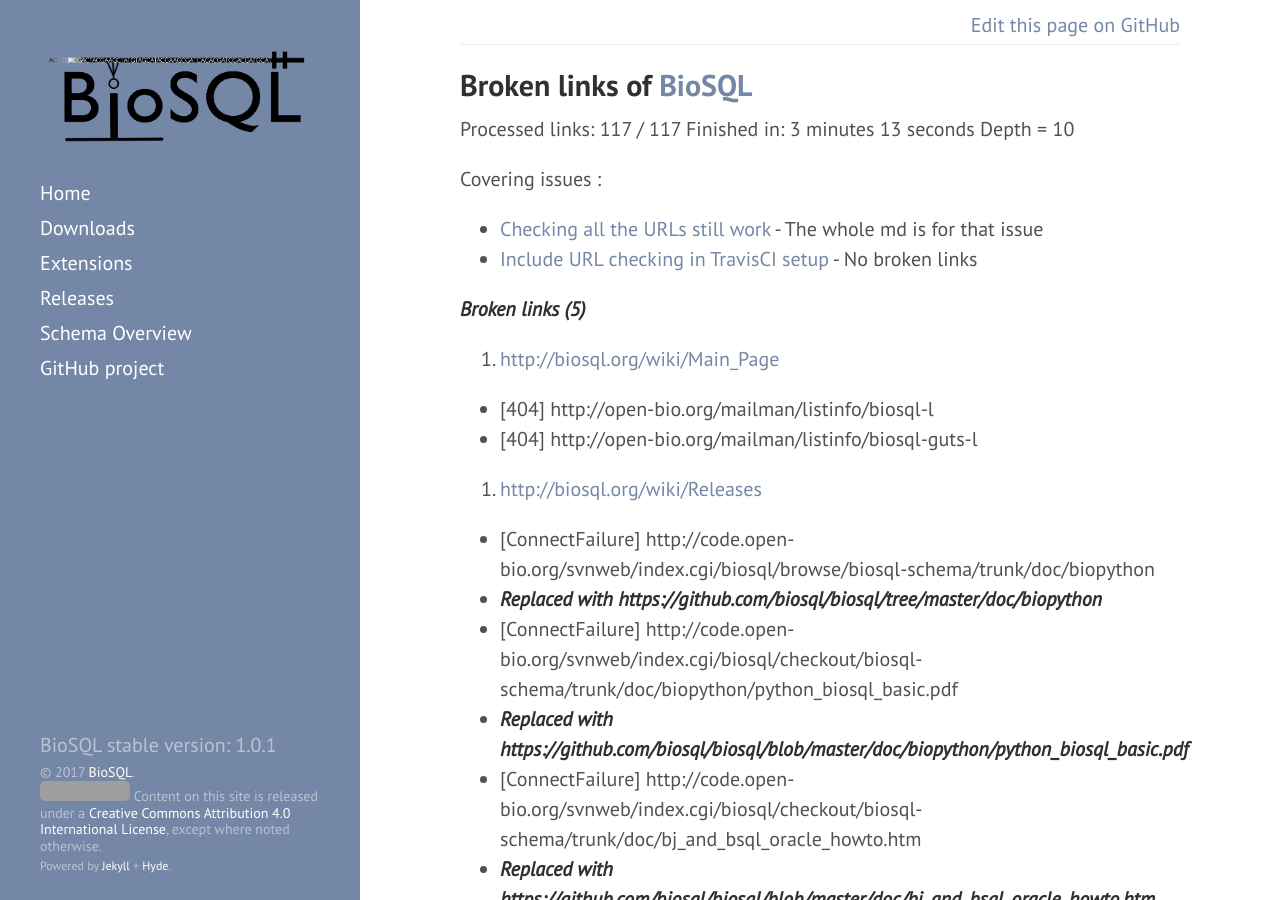
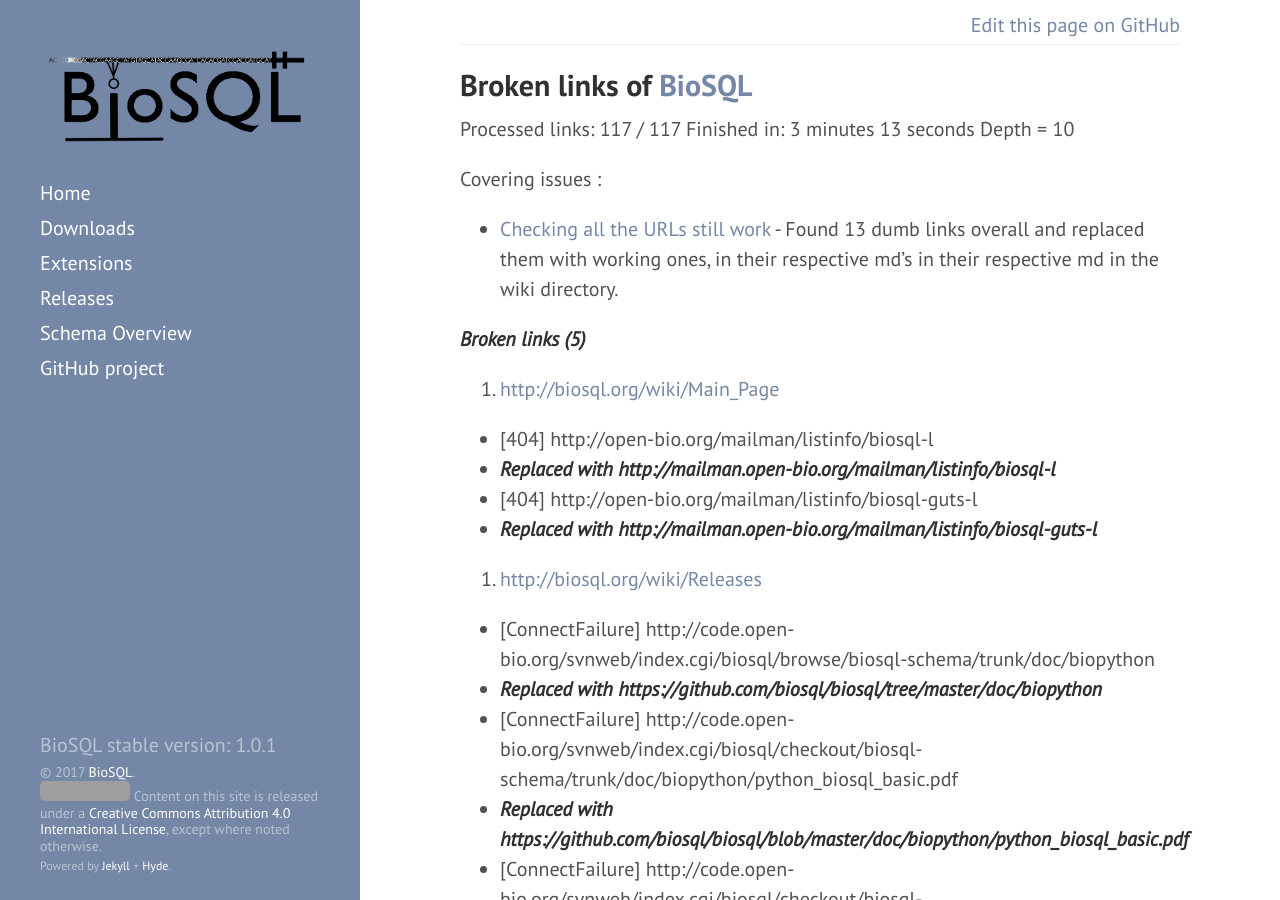
Before and after one commit to biosql/biosql.github.io, a Jekyll site: the page built from report_of_changes.md, in a window 1280 px wide and 900 px high. Built offline with Jekyll 4.4.1, drawn with Linux system fonts in a browser that asks for light colours; our own code applies the rules of GitHub Pages for plain Markdown files; grey boxes are pictures that could not be loaded.

Commit message:
Update and rename results.md to report_of_changes.md

```diff
--- a/results.md
+++ b/report_of_changes.md
@@ -5,16 +5,16 @@ Finished in: 3 minutes 13 seconds
 Depth = 10
 
 Covering issues :
- * [Checking all the URLs still work](https://github.com/biosql/biosql.github.io/issues/6) - The whole md is for that issue
- * [Include URL checking in TravisCI setup](https://github.com/biosql/biosql.github.io/issues/4) - No broken links
-
+ * [Checking all the URLs still work](https://github.com/biosql/biosql.github.io/issues/6) - Found 13 dumb links overall and replaced them with working ones, in their respective md's in their respective md in the wiki directory.
 
 ***Broken links (5)***
 
 1. [http://biosql.org/wiki/Main_Page](http://biosql.org/wiki/Main_Page)
 
   * [404]  http://open-bio.org/mailman/listinfo/biosql-l
+  * ***Replaced with http://mailman.open-bio.org/mailman/listinfo/biosql-l***
   * [404]  http://open-bio.org/mailman/listinfo/biosql-guts-l
+  * ***Replaced with http://mailman.open-bio.org/mailman/listinfo/biosql-guts-l***
 
 2. [http://biosql.org/wiki/Releases](http://biosql.org/wiki/Releases)
 
```
